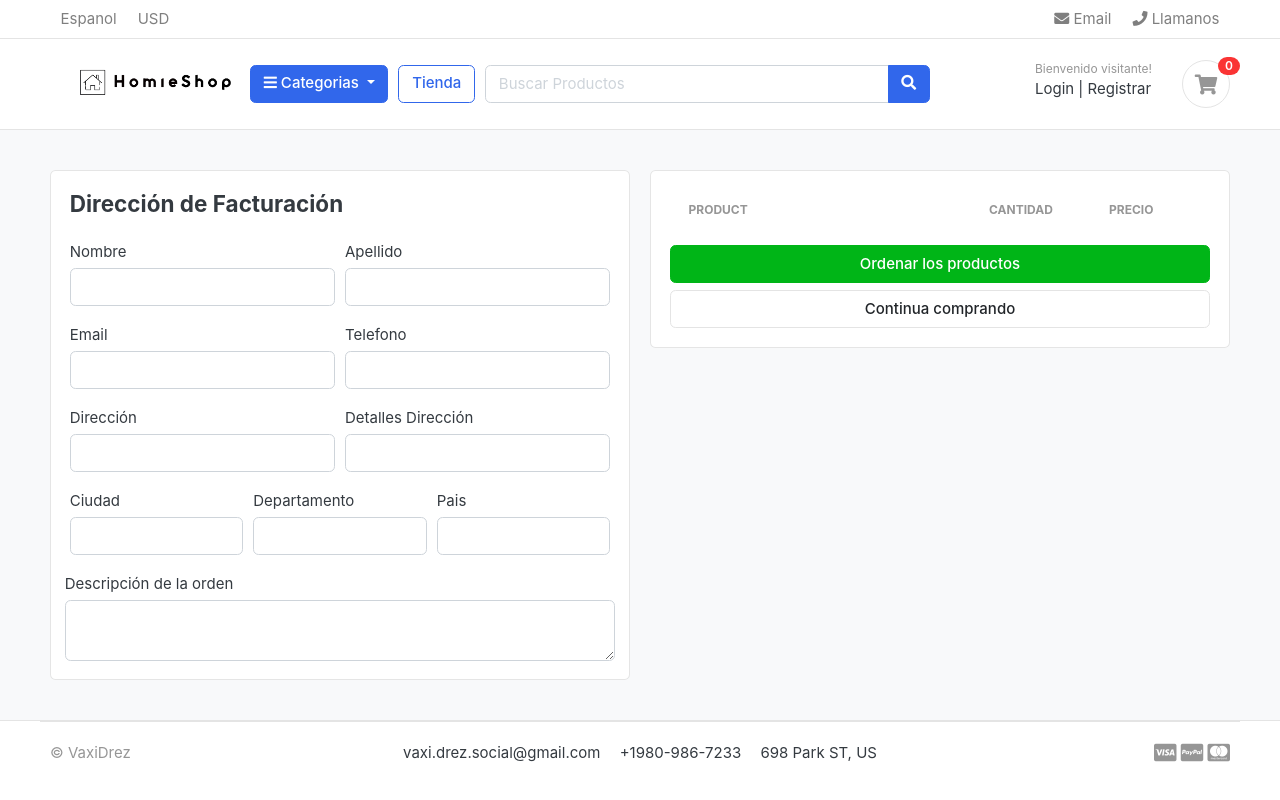
After one commit to franciscapr/ecommerce_dj, a Django app: page /cart/checkout/ in a window 1280 px wide. The commit adds this page. Run offline with Django 5.2, Linux system fonts and the light colour scheme; data comes from the database, SQL or seed files in the repository; both versions use the stored data as it was after the commit; lists and menus that the app fills with data are empty; some web fonts are replaced.

Commit message:
checkout

```diff
--- a/carts/urls.py
+++ b/carts/urls.py
@@ -6,4 +6,5 @@ urlpatterns = [
     path('add_cart/<int:product_id>/', views.add_cart, name='add_cart'),
     path('remove_cart/<int:product_id>/<int:cart_item_id>/', views.remove_cart, name='remove_cart'),
     path('remove_cart_item/<int:product_id>/<int:cart_item_id>/', views.remove_cart_item, name='remove_cart_item'),
+    path('/checkout/', views.checkout, name='checkout'),
 ]
--- a/carts/views.py
+++ b/carts/views.py
@@ -125,3 +125,29 @@ def cart(request, total=0, quantity=0, cart_items=None):
     }
 
     return render(request, 'store/cart.html', context)
+
+
+def checkout(request, total=0, quantity=0, cart_items=None):
+    tax = 0
+    grand_total = 0
+    try:
+        cart = Cart.objects.get(cart_id=_cart_id(request))
+        cart_items = CartItem.objects.filter(cart=cart, is_active=True)
+        for cart_item in cart_items:
+            total += (cart_item.product.price * cart_item.quantity)
+            quantity += cart_item.quantity
+        tax = (19*total)/100
+        grand_total = total + tax
+
+    except ObjectDoesNotExist:
+        pass ## Solo ignora la exception
+
+    context = {
+        'total': total,
+        'quantity': quantity,
+        'cart_items': cart_items,
+        'tax': tax,
+        'grand_total': grand_total
+    }
+
+    return render(request, 'store/checkout.html', context)
--- a/templates/store/cart.html
+++ b/templates/store/cart.html
@@ -112,7 +112,7 @@
                         <p class="text-center mb-3">
                             <img src="{% static './images/misc/payments.png' %}" height="26">
                         </p>
-                        <a href="./place-order.html" class="btn btn-primary btn-block"> Pagar </a>
+                        <a href="{% url 'checkout' %}" class="btn btn-success btn-block"> Pagar </a>
                         <a href="{% url 'store' %}" class="btn btn-light btn-block">Continua comprando</a>
                     </div>
                 </div>
--- /dev/null
+++ b/templates/store/checkout.html
@@ -0,0 +1,147 @@
+{% extends 'base.html' %}
+{% load static %}
+
+{% block content %}
+<section class="section-content padding-y bg">
+    <div class="container">
+
+
+        <div class="row">
+            <aside class="col-lg-6">
+                <div class="card">
+                    <div class="card-body">
+                        <h4 class="card-title mb-4">Dirección de Facturación</h4>
+
+                        <form action="#" method="post">
+
+                            <div class="form-row">
+                                <div class="col form-group">
+                                    <label for="">Nombre</label>
+                                    <input type="text" name="first_name" class="form-control">
+                                </div>
+
+                                <div class="col form-group">
+                                    <label for="">Apellido</label>
+                                    <input type="text" name="last_name" class="form-control">
+                                </div>
+                            </div>
+                            <div class="form-row">
+                                <div class="col form-group">
+                                    <label for="">Email</label>
+                                    <input type="email" name="email" class="form-control">
+                                </div>
+                                <div class="col form-group">
+                                    <label for="">Telefono</label>
+                                    <input type="text" name="phone" class="form-control">
+                                </div>
+                            </div>
+                            <div class="form-row">
+                                <div class="col form-group">
+                                    <label for="">Dirección</label>
+                                    <input type="text" name="address_line_1" class="form-control">
+                                </div>
+                                <div class="col form-group">
+                                    <label for="">Detalles Dirección</label>
+                                    <input type="text" name="address_line_2" class="form-control">
+                                </div>
+                            </div>
+
+                            <div class="form-row">
+                                <div class="col form-group">
+                                    <label for="">Ciudad</label>
+                                    <input type="text" name="city" class="form-control">
+                                </div>
+                                <div class="col form-group">
+                                    <label for="">Departamento</label>
+                                    <input type="text" name="state" class="form-control">
+                                </div>
+                                <div class="col form-group">
+                                    <label for="">Pais</label>
+                                    <input type="text" name="country" class="form-control">
+                                </div>
+                            </div>
+
+                            <div class="form-row">
+                                <label for="">Descripción de la orden</label>
+                                <textarea name="order_note" rows="2" class="form-control"></textarea>
+                            </div>
+
+
+                        </form>
+                    </div>
+
+
+                </div>
+
+            </aside>
+            <aside class="col-lg-6">
+
+                <div class="card">
+                    <div class="card-body">
+                        <table class="table table-borderless table-shopping-cart">
+                            <thead class="text-muted">
+                                <tr class="small text-uppercase">
+                                    <th scope="col">Product</th>
+                                    <th scope="col" width="120">Cantidad</th>
+                                    <th scope="col" width="120">Precio</th>
+                                </tr>
+                            </thead>
+
+
+                            <tbody>
+
+                                {% for cart_item in cart_items %}
+                                <tr>
+                                    <td>
+                                        <figure class="itemside align-items-center">
+                                            <div class="aside"><img src="{{ cart_item.product.images.url }}"
+                                                    class="img-sm">
+                                            </div>
+                                            <figcaption class="info">
+                                                <a href="{{ cart_item.product.get_url }}"
+                                                    class="title text-dark">{{cart_item.product.product_name }}</a>
+
+                                                <p class="text-muted small">
+                                                    {% if cart_item.variations.all %}
+                                                    {% for item in cart_item.variations.all %}
+                                                    {{ item.variation_category | capfirst }} : {{ item.variation_value |
+                                                    capfirst }} <br>
+                                                    {% endfor %}
+                                                    {% endif %}
+
+                                                </p>
+                                            </figcaption>
+                                        </figure>
+                                    </td>
+                                    <td>
+                                        <label for="">{{ cart_item.quantity }}</label>
+
+                                    </td>
+                                    <td>
+                                        <div class="price-wrap">
+                                            <var class="price">$ {{ cart_item.sub_total }}</var>
+                                            <small class="text-muted">$ {{ cart_item.product.price }} cada uno </small>
+                                        </div>
+                                    </td>
+                                </tr>
+                                {% endfor %}
+
+                            </tbody>
+                        </table>
+
+
+
+                        <a href="./place-order.html" class="btn btn-success btn-block"> Ordenar los productos </a>
+                        <a href="{% url 'store' %}" class="btn btn-light btn-block">Continua comprando</a>
+                    </div>
+                </div>
+
+            </aside>
+
+
+        </div>
+
+    </div>
+</section>
+
+{% endblock %}
```
Also changed, not shown: templates/accounts/reset_password_email.html (+7 -3 lines), db.sqlite3.
